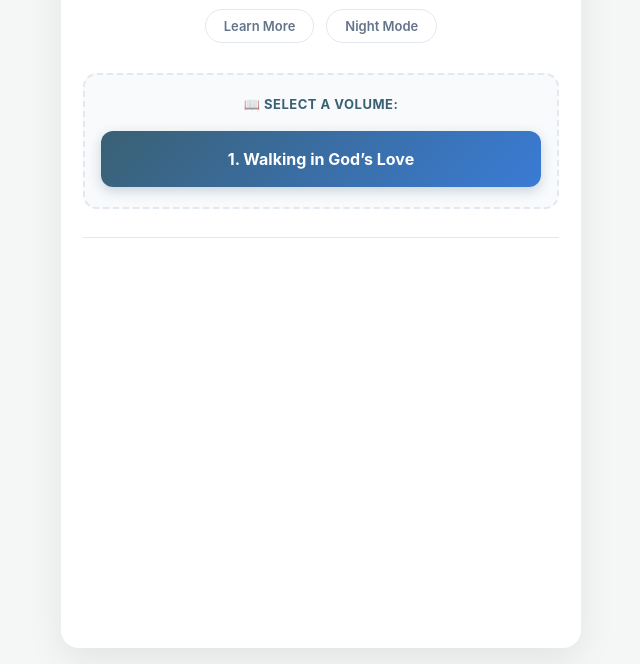
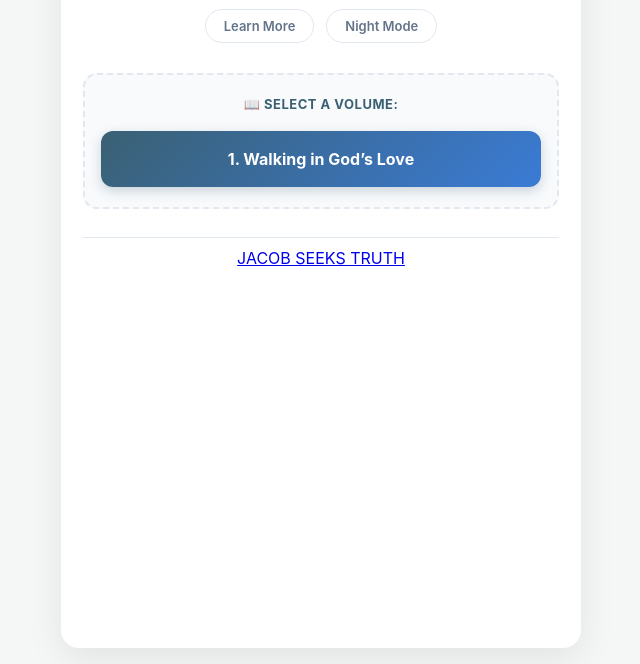
Before and after one commit to JacobSeeksTruth/jacobs-bsg-app, a plain HTML site: page index.html in a window 1280 px wide. Shown: the part 136-800 px from the top of the page, without its empty margins (319-959 px from the left). Drawn offline with Linux system fonts and the light colour scheme.

Commit message:
Add link to 'Jacob Seeks Truth' in footer

```diff
--- a/index.html
+++ b/index.html
@@ -46,6 +46,7 @@
 
         <footer class="footer">
             <!-- Theme button moved to header -->
+            <a href="https://jacobseekstruth.com/" class="main-menu-btn">JACOB SEEKS TRUTH</a>
         </footer>
     </div>
 
```
